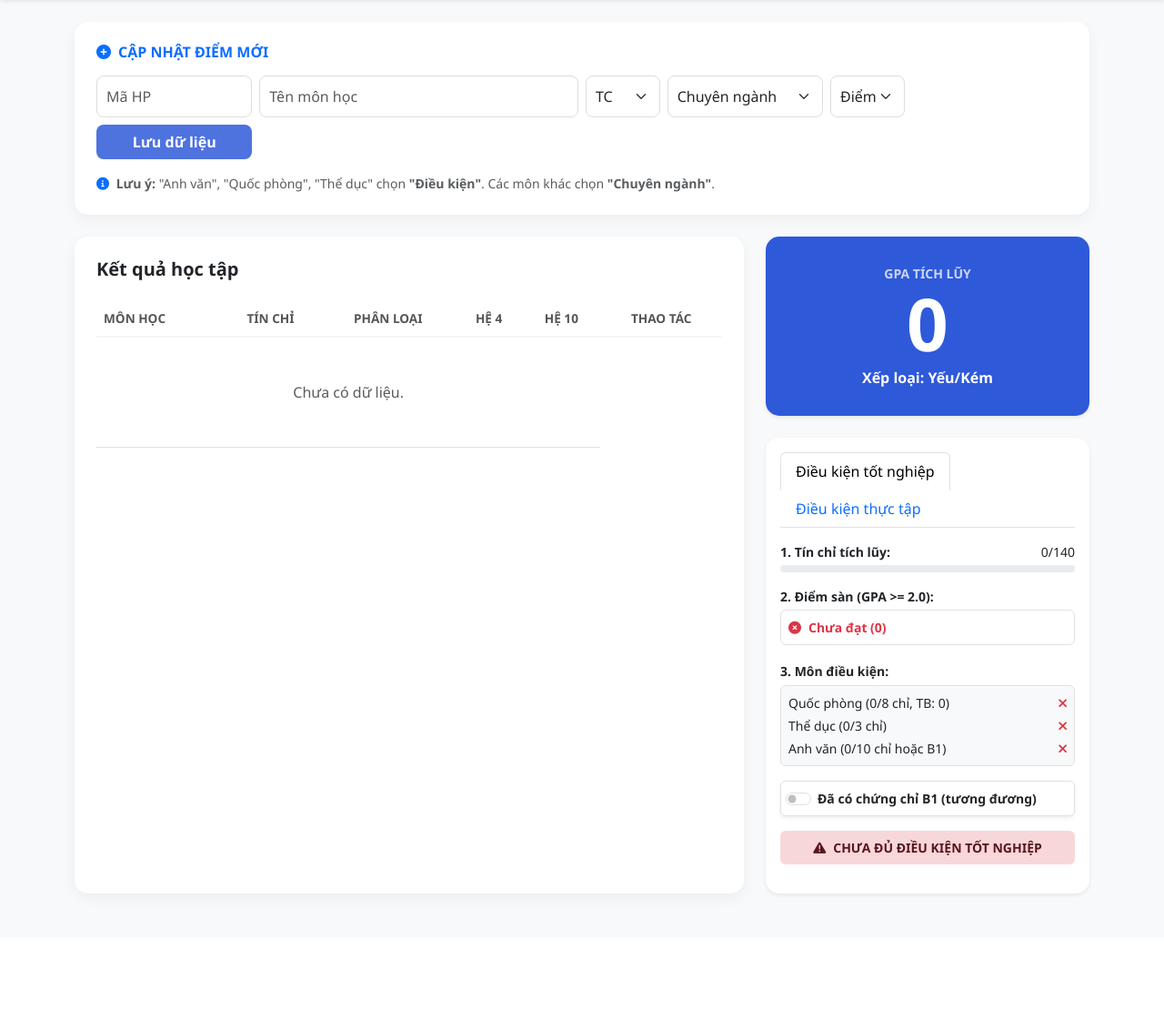
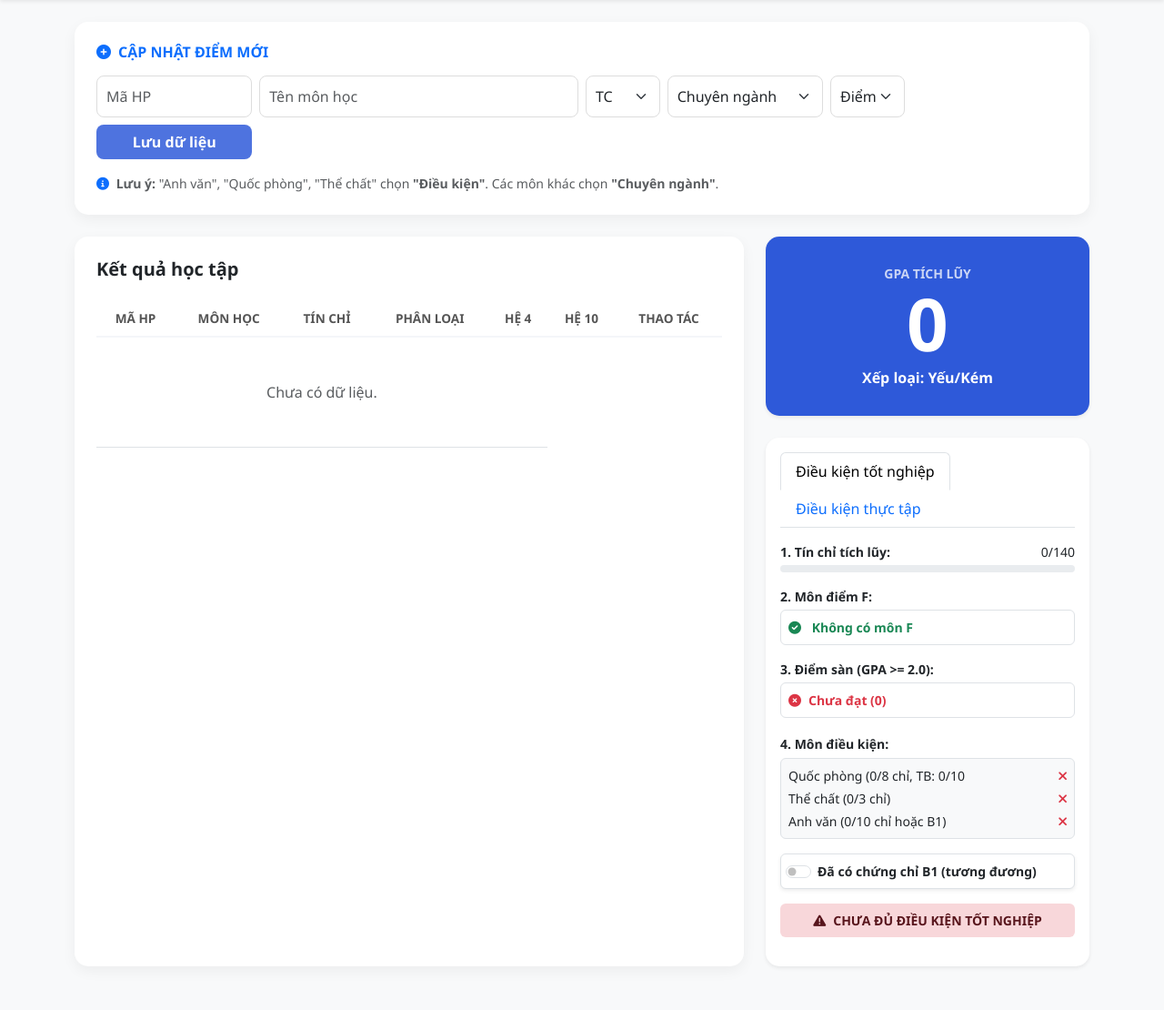
Before and after one commit to Bhjtran/nienluancoso_GPA, a PHP site: page / in a window 1280 px wide. Shown: the part 62-1172 px from the top of the page at 91% size. Before the commit the page ends 1050 px from the top, so only its background shows below. Run offline with PHP 8.4, Linux system fonts and the light colour scheme; the visitor is signed in with stand-in values (Sample User, id 1); tables that the repository leaves empty or names only in its code hold one stand-in row (values such as "Sample post").

Commit message:
index update

```diff
--- a/index.php
+++ b/index.php
@@ -102,7 +102,7 @@ function tinhGPAChuan($mssv) {
         FROM v_bang_diem_max v
         JOIN mon_hoc m ON v.ma_hp = m.ma_hp
        WHERE v.mssv = '$mssv'
-        AND v.diem_4_max >= 1.0
+        AND v.diem_4_max >= 0.0
         AND m.loai_hp != 'DieuKien'
         AND v.ma_hp NOT LIKE 'QP%'
 
@@ -135,6 +135,36 @@ function tinhTinChiThucTap($mssv) {
     $row = mysqli_fetch_assoc($res);
 
     return (int)($row['tong_tc'] ?? 0);
+}
+function renderTinChiBox($hien_tai, $yeu_cau, $label) {
+    $phan_tram = min(100, ($hien_tai / $yeu_cau) * 100);
+    $dat = $hien_tai >= $yeu_cau;
+    ?>
+
+    <div class="mb-3 small">
+        <div class="d-flex justify-content-between">
+            <b><?php echo $label; ?></b>
+            <span><?php echo $hien_tai; ?>/<?php echo $yeu_cau; ?></span>
+        </div>
+
+        <div class="progress mt-1" style="height:8px;">
+            <div class="progress-bar bg-success"
+                 style="width: <?php echo $phan_tram; ?>%">
+            </div>
+        </div>
+    </div>
+                <div class="text-center mt-3">
+    <?php if ($dat): ?>
+        <div class="alert alert-success py-2 small fw-bold">
+            <i class="fas fa-check-circle me-2"></i>
+            ĐỦ ĐIỀU KIỆN <?php echo strtoupper($label); ?>
+        </div>
+    <?php else: ?>
+        <div class="alert alert-danger border-0 py-2 small fw-bold">
+            <i class="fas fa-exclamation-triangle me-2"></i>
+            CÒN THIẾU <?php echo $yeu_cau - $hien_tai; ?> TÍN CHỈ
+        </div>
+    <?php endif;
 }
 function convertDiemSoSangChu($diem4) {
     if ($diem4 >= 4.0) return "A";
@@ -237,7 +267,7 @@ function convertDiemSoSangChu($diem4) {
             <div class="col-md-2"><button name="btn_save" class="btn btn-save w-100 h-100">Lưu dữ liệu</button></div>
         </form>
         <div class="mt-3 small text-muted">
-            <i class="fas fa-info-circle me-1 text-primary"></i> <strong>Lưu ý:</strong> "Anh văn", "Quốc phòng", "Thể dục" chọn <b>"Điều kiện"</b>. Các môn khác chọn <b>"Chuyên ngành"</b>.
+            <i class="fas fa-info-circle me-1 text-primary"></i> <strong>Lưu ý:</strong> "Anh văn", "Quốc phòng", "Thể chất" chọn <b>"Điều kiện"</b>. Các môn khác chọn <b>"Chuyên ngành"</b>.
         </div>
     </div>
 
@@ -249,7 +279,8 @@ function convertDiemSoSangChu($diem4) {
                     <table class="table align-middle">
                         <thead>
                             <tr>
-                                <th>Môn học</th>
+                                    <th class="text-center">Mã HP</th>
+                                    <th class="text-center">Môn học</th>
                                 <th class="text-center">Tín chỉ</th>
                                 <th class="text-center">Phân loại</th>
                                 <th class="text-center">Hệ 4</th>
@@ -279,8 +310,8 @@ function convertDiemSoSangChu($diem4) {
                                 ?>
 
                                 <tr>
-                                    <td class='fw-bold text-dark'><?php echo $row['ten_hp']; ?></td>
-                                    <td class='text-center'><?php echo $row['so_tc']; ?></td>
+                                    <td class="fw-bold text-secondary"><?php echo $row['ma_hp']; ?></td>
+                                    <td class='fw-bold text-dark'><?php echo $row['ten_hp']; ?></td>                                    <td class='text-center'><?php echo $row['so_tc']; ?></td>
                                     <td class='text-center'><span class='badge bg-light text-dark border badge-loai'><?php echo ($row['loai_hp']=='DieuKien'?'Điều kiện':'Chuyên ngành'); ?></span></td>
                                     <td class='text-center fw-bold'>
                                         <span class="text-primary" style="font-size: 1.2rem;">
@@ -424,6 +455,19 @@ $dat_thuctap = $tong_tc_thuctap >= 120;
                 $gpa = tinhGPAChuan($mssv);
                 $check_gpa_tot_nghiep = ($gpa >= 2.0); // Điều 32, mục 1a
 
+                                // Đếm số môn F (chỉ tính môn chuyên ngành)
+                $res_f = mysqli_query($conn, "
+                    SELECT COUNT(*) AS so_mon_f
+                    FROM v_bang_diem_max v
+                    JOIN mon_hoc m ON v.ma_hp = m.ma_hp
+                    WHERE v.mssv = '$mssv'
+                    AND m.loai_hp != 'DieuKien'
+                    AND v.diem_4_max = 0
+                ");
+                $so_mon_f = mysqli_fetch_assoc($res_f)['so_mon_f'] ?? 0;
+
+                $check_khong_f = ($so_mon_f == 0);
+
                 // 2. Kiểm tra khối GDQP&AN (Phải đạt từ 5.0 trở lên hệ 10)
                 $res_qp = mysqli_query($conn, "
                     SELECT
@@ -473,20 +517,34 @@ $dat_thuctap = $tong_tc_thuctap >= 120;
                 </div>
 
                 <div class="mb-3 small">
-                    <b>2. Điểm sàn (GPA >= 2.0):</b>
+                    <b>2. Môn điểm F:</b>
+                    <div class="mt-1 p-2 border rounded fw-bold
+                        <?php echo $check_khong_f ? 'text-success' : 'text-danger'; ?>">
+                        <i class="fas <?php echo $check_khong_f ? 'fa-check-circle' : 'fa-times-circle'; ?> me-2"></i>
+                        <?php
+                            echo $check_khong_f
+                                ? "Không có môn F"
+                                : "Có $so_mon_f môn F";
+                        ?>
+                    </div>
+                </div>
+
+                <div class="mb-3 small">
+                    <b>3. Điểm sàn (GPA >= 2.0):</b>
                     <div class="mt-1 p-2 border rounded <?php echo ($gpa >= 2.0) ? 'text-success' : 'text-danger'; ?> fw-bold">
                         <i class="fas <?php echo ($gpa >= 2.0) ? 'fa-check-circle' : 'fa-times-circle'; ?> me-2"></i><?php echo ($gpa >= 2.0) ? "Đạt chuẩn ($gpa)" : "Chưa đạt ($gpa)"; ?>
                     </div>
                 </div>
 
+
                 <div class="mb-3">
-                    <b class="small">3. Môn điều kiện:</b>
+                    <b class="small">4. Môn điều kiện:</b>
                     <div class="p-2 border rounded bg-light mt-1">
                         <div class="d-flex justify-content-between align-items-center mb-1 small">
-                            <span>Quốc phòng (<?php echo $tc_qp; ?>/8 chỉ, TB: <?php echo $diem_tb_qp; ?>)</span>
+                            <span>Quốc phòng (<?php echo $tc_qp; ?>/8 chỉ, TB: <?php echo $diem_tb_qp; ?>/10</span>
                             <i class="fas <?php echo $check_qp ? 'fa-check text-success' : 'fa-times text-danger'; ?>"></i>
                         </div>
-                        <div class="d-flex justify-content-between align-items-center mb-1 small"><span>Thể dục (<?php echo $tc_td; ?>/3 chỉ)</span><i class="fas <?php echo $check_td ? 'fa-check text-success' : 'fa-times text-danger'; ?>"></i></div>
+                        <div class="d-flex justify-content-between align-items-center mb-1 small"><span>Thể chất (<?php echo $tc_td; ?>/3 chỉ)</span><i class="fas <?php echo $check_td ? 'fa-check text-success' : 'fa-times text-danger'; ?>"></i></div>
                         <div class="d-flex justify-content-between align-items-center small"><span>Anh văn (<?php echo $tc_av; ?>/10 chỉ hoặc B1)</span><i class="fas <?php echo $check_av ? 'fa-check text-success' : 'fa-times text-danger'; ?>"></i></div>
                     </div>
                 </div>
@@ -508,30 +566,16 @@ $dat_thuctap = $tong_tc_thuctap >= 120;
                 </div>
         </div>
 
-        <!-- TAB THỰC TẬP -->
-        <div class="tab-pane fade" id="thuctap">
-            <p class="fw-bold mb-1">Tín chỉ tích lũy</p>
-
-            <div class="progress mb-2" style="height: 10px;">
-                <div class="progress-bar bg-primary"
-                     style="width: <?php echo min(100, $tong_tc_thuctap / 120 * 100); ?>%">
-                </div>
-            </div>
-
-            <p class="small mb-2">
-                <?php echo $tong_tc_thuctap; ?> / 120 tín chỉ
-            </p>
-
-            <?php if ($dat_thuctap): ?>
-                <div class="alert alert-success mb-0">
-                    ✅ ĐỦ ĐIỀU KIỆN THỰC TẬP
-                </div>
-            <?php else: ?>
-                <div class="alert alert-warning mb-0">
-                    ⏳ Còn thiếu <?php echo 120 - $tong_tc_thuctap; ?> tín chỉ để được thực tập
-                </div>
-            <?php endif; ?>
-        </div>
+<!-- TAB THỰC TẬP -->
+<div class="tab-pane fade" id="thuctap">
+    <?php
+        renderTinChiBox(
+            $tong_tc_thuctap,
+            120,
+            'Điều kiện thực tập'
+        );
+    ?>
+</div>
 
     </div>
 </div>
@@ -573,6 +617,32 @@ ma.addEventListener("input", () => {
 });
 </script>
 
+<script>
+    const MON_DA_CO = <?php
+        $ds = [];
+        $q = mysqli_query($conn, "SELECT DISTINCT ma_hp FROM bang_diem WHERE mssv='$mssv'");
+        while ($r = mysqli_fetch_assoc($q)) {
+            $ds[] = strtoupper($r['ma_hp']);
+        }
+        echo json_encode($ds);
+    ?>;
+</script>
+<script>
+const form = document.querySelector("form");
+const inputMa = document.querySelector("input[name='ma_hp']");
 
+form.addEventListener("submit", function (e) {
+    const ma = inputMa.value.trim().toUpperCase();
+    if (MON_DA_CO.includes(ma)) {
+        const ok = confirm(
+            "⚠️ Bạn đã thêm môn này rồi.\n\nBạn có chắc chắn muốn thêm lần nữa không?"
+        );
+
+        if (!ok) {
+            e.preventDefault(); // ❌ hủy submit
+        }
+    }
+});
+</script>
 </body>
 </html>
```
